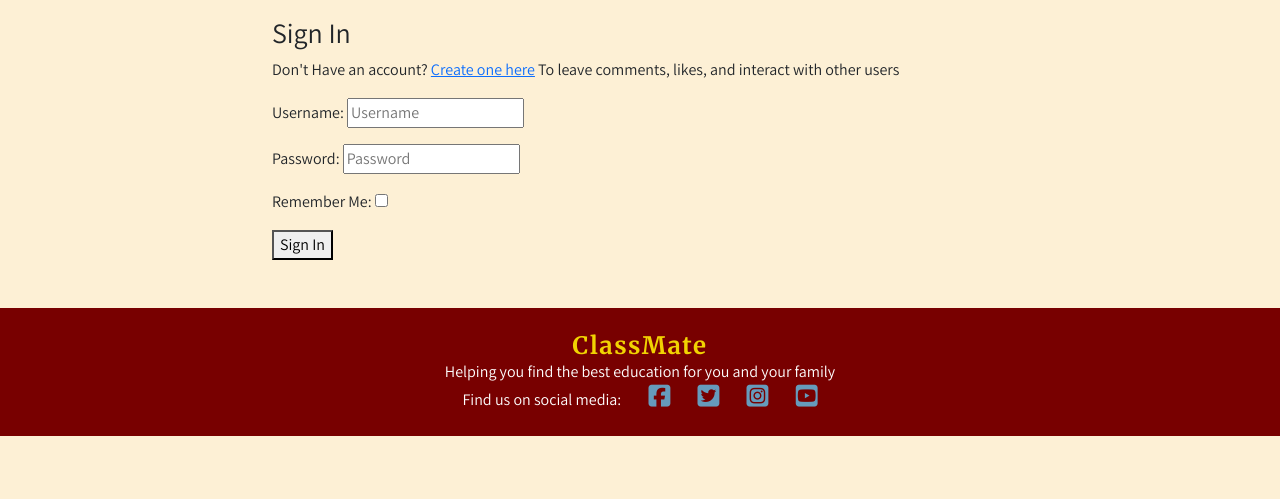
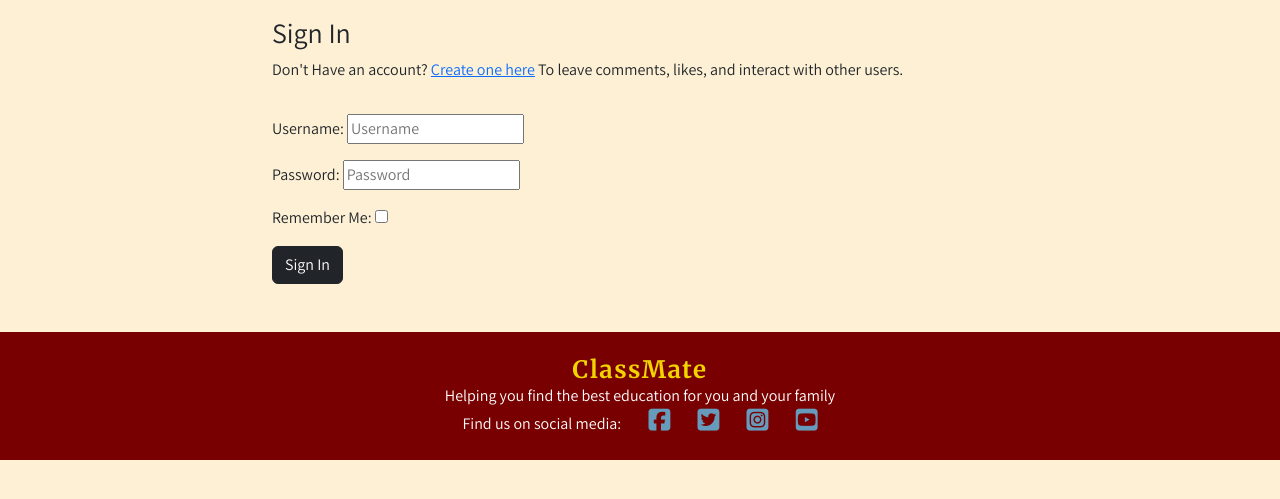
Before and after one commit to georgiagrayland/P4-ClassMate, a Django app: page /accounts/login/ in a window 1280 px wide. Shown: the part 74-573 px from the top of the page. Run offline with Django 3.2, Linux system fonts and the light colour scheme; some libraries are stand-ins or nearby versions.

Commit message:
edit login page to fit theme

```diff
--- a/static/css/style.css
+++ b/static/css/style.css
@@ -109,3 +109,5 @@ h6 i{
     font-family: Merriweather, sans-serif;
     color: #235789;
 }
+
+/* --------------------- Signup / Login Page --------------------- */
--- a/templates/account/login.html
+++ b/templates/account/login.html
@@ -14,19 +14,21 @@
 
 
       <p> {% blocktrans %}Don't Have an account?
-        <a href="{{ signup_url }}">Create one here</a> To leave comments, likes, and interact with other users
+        <a href="{{ signup_url }}">Create one here</a> To leave comments, likes, and interact with other users.
           {% endblocktrans %}</p>
+    </div>
+  </div>
 
-
+  <div class="row">
+    <div class="col-md-8 mt-3 offset-md-2">
       <form class="login" method="POST" action="{% url 'account_login' %}">
         {% csrf_token %}
         {{ form.as_p }}
         {% if redirect_field_value %}
         <input type="hidden" name="{{ redirect_field_name }}" value="{{ redirect_field_value }}" />
         {% endif %}
-  <button class="primaryAction" type="submit">{% trans "Sign In" %}</button>
+        <button class="btn btn-dark right" type="submit">{% trans "Sign In" %}</button>
       </form>
-
     </div>
   </div>
 </div>
```
Lines whose indentation alone changed are shown as unchanged.
